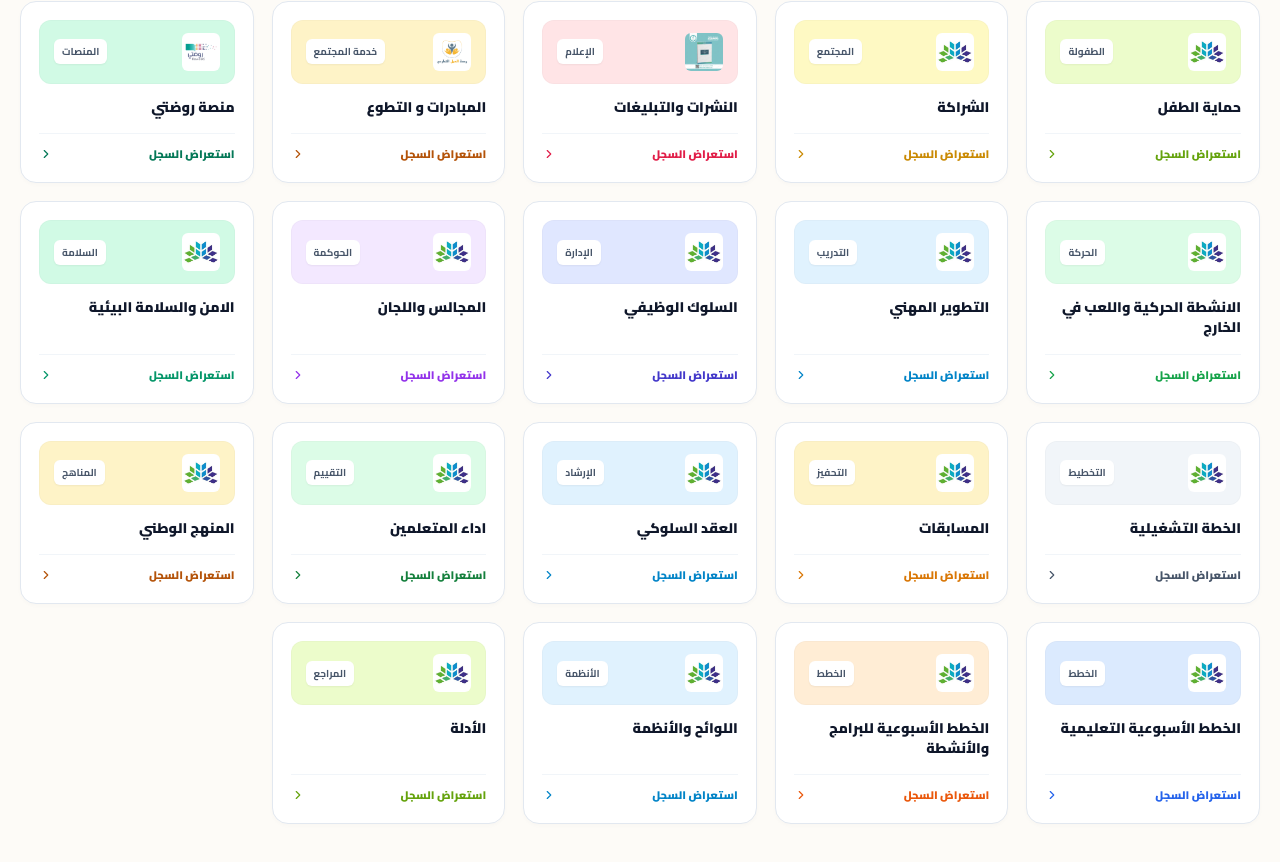
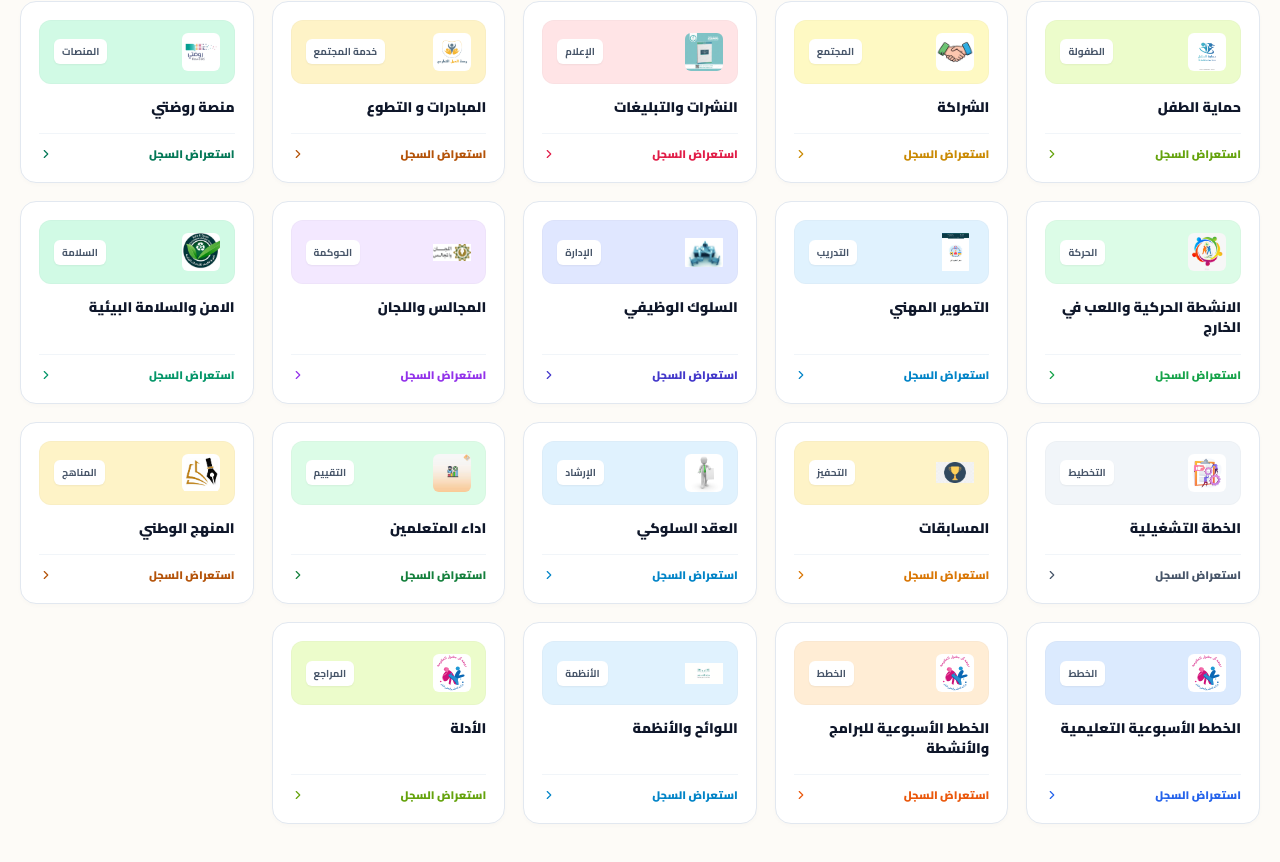
Before and after one commit to MOO651/kindergarten-archive, a React (Vite) app: page / in a window 1280 px wide. Shown: the part 868-1730 px from the top of the page. Built offline with nearby package versions, Linux system fonts and the light colour scheme; no server answers; the HTML template or start-up script is replaced by a standard one.

Commit message:
Use correct section image assets

```diff
--- a/src/pages/Home.jsx
+++ b/src/pages/Home.jsx
@@ -11,7 +11,7 @@ export default function Home() {
   // الأقسام الرسمية المتاحة في أرشيف الروضة
   const sections = [
     { id: 1, title: 'الدعم الموحد', category: 'الأنظمة', img: '/الدعم الموحد.jpg', bg: '#e0f2fe', color: '#0284c7' },
-    { id: 2, title: 'التقويم المدرسي', category: 'التنظيم', img: '/شعار.jpg', bg: '#d1fae5', color: '#059669' },
+    { id: 2, title: 'التقويم المدرسي', category: 'التنظيم', img: '/school-logo.svg', bg: '#d1fae5', color: '#059669' },
     { id: 3, title: 'منصة عين الاثرائية', category: 'المنصات', img: '/عين.jpg', bg: '#fef3c7', color: '#d97706' },
     { id: 4, title: 'حضوري', category: 'الحضور', img: '/حضوري.png', bg: '#ccfbf1', color: '#0d9488' },
     { id: 5, title: 'نظام نور', category: 'الأنظمة', img: '/نور.jpg', bg: '#e0e7ff', color: '#4f46e5' },
@@ -22,27 +22,27 @@ export default function Home() {
     { id: 9, title: 'البرامج والأنشطة', category: 'الأنشطة', img: '/البرامج والانشطة.jpg', bg: '#ffedd5', color: '#ea580c' },
     { id: 10, title: 'الانضباط المدرسي', category: 'التوجيه', img: '/الانضباط المدرسي.jpg', bg: '#cffafe', color: '#0891b2' },
 
-    { id: 11, title: 'حماية الطفل', category: 'الطفولة', img: '/شعار.jpg', bg: '#ecfccb', color: '#65a30d' },
-    { id: 12, title: 'الشراكة', category: 'المجتمع', img: '/شعار.jpg', bg: '#fef9c3', color: '#ca8a04' },
+    { id: 11, title: 'حماية الطفل', category: 'الطفولة', img: '/حماية الطفل.png', bg: '#ecfccb', color: '#65a30d' },
+    { id: 12, title: 'الشراكة', category: 'المجتمع', img: '/الشراكه.jpg', bg: '#fef9c3', color: '#ca8a04' },
     { id: 13, title: 'النشرات والتبليغات', category: 'الإعلام', img: '/النشرات والتبليغات.jpg', bg: '#ffe4e6', color: '#e11d48' },
     { id: 14, title: 'المبادرات و التطوع', category: 'خدمة المجتمع', img: '/المبادرات و التطوع.png', bg: '#fef3c7', color: '#b45309' },
     { id: 15, title: 'منصة روضتي', category: 'المنصات', img: '/منصة روضتي.png', bg: '#d1fae5', color: '#047857' },
 
-    { id: 16, title: 'الانشطة الحركية واللعب في الخارج', category: 'الحركة', img: '/شعار.jpg', bg: '#dcfce7', color: '#16a34a' },
-    { id: 17, title: 'التطوير المهني', category: 'التدريب', img: '/شعار.jpg', bg: '#e0f2fe', color: '#0284c7' },
-    { id: 18, title: 'السلوك الوظيفي', category: 'الإدارة', img: '/شعار.jpg', bg: '#e0e7ff', color: '#4338ca' },
-    { id: 19, title: 'المجالس واللجان', category: 'الحوكمة', img: '/شعار.jpg', bg: '#f3e8ff', color: '#9333ea' },
-    { id: 20, title: 'الامن والسلامة البيئية', category: 'السلامة', img: '/شعار.jpg', bg: '#d1fae5', color: '#059669' },
+    { id: 16, title: 'الانشطة الحركية واللعب في الخارج', category: 'الحركة', img: '/الانشطة الحراكة واللعب في الخارج.jpg', bg: '#dcfce7', color: '#16a34a' },
+    { id: 17, title: 'التطوير المهني', category: 'التدريب', img: '/التطوير المهني.webp', bg: '#e0f2fe', color: '#0284c7' },
+    { id: 18, title: 'السلوك الوظيفي', category: 'الإدارة', img: '/السلوك التوظيفي.jpg', bg: '#e0e7ff', color: '#4338ca' },
+    { id: 19, title: 'المجالس واللجان', category: 'الحوكمة', img: '/المجالس و اللجان.png', bg: '#f3e8ff', color: '#9333ea' },
+    { id: 20, title: 'الامن والسلامة البيئية', category: 'السلامة', img: '/السلامة البيئية.jpg', bg: '#d1fae5', color: '#059669' },
 
-    { id: 21, title: 'الخطة التشغيلية', category: 'التخطيط', img: '/شعار.jpg', bg: '#f1f5f9', color: '#475569' },
-    { id: 22, title: 'المسابقات', category: 'التحفيز', img: '/شعار.jpg', bg: '#fef3c7', color: '#d97706' },
-    { id: 23, title: 'العقد السلوكي', category: 'الإرشاد', img: '/شعار.jpg', bg: '#e0f2fe', color: '#0284c7' },
-    { id: 24, title: 'اداء المتعلمين', category: 'التقييم', img: '/شعار.jpg', bg: '#dcfce7', color: '#15803d' },
-    { id: 25, title: 'المنهج الوطني', category: 'المناهج', img: '/شعار.jpg', bg: '#fef3c7', color: '#b45309' },
-    { id: 26, title: 'الخطط الأسبوعية التعليمية', category: 'الخطط', img: '/شعار.jpg', bg: '#dbeafe', color: '#2563eb' },
-    { id: 27, title: 'الخطط الأسبوعية للبرامج والأنشطة', category: 'الخطط', img: '/شعار.jpg', bg: '#ffedd5', color: '#ea580c' },
-    { id: 28, title: 'اللوائح والأنظمة', category: 'الأنظمة', img: '/شعار.jpg', bg: '#e0f2fe', color: '#0284c7' },
-    { id: 29, title: 'الأدلة', category: 'المراجع', img: '/شعار.jpg', bg: '#ecfccb', color: '#65a30d' },
+    { id: 21, title: 'الخطة التشغيلية', category: 'التخطيط', img: '/الخطة التشغلية.jpg', bg: '#f1f5f9', color: '#475569' },
+    { id: 22, title: 'المسابقات', category: 'التحفيز', img: '/المسابقات.png', bg: '#fef3c7', color: '#d97706' },
+    { id: 23, title: 'العقد السلوكي', category: 'الإرشاد', img: '/العقد السلوكي.jpg', bg: '#e0f2fe', color: '#0284c7' },
+    { id: 24, title: 'اداء المتعلمين', category: 'التقييم', img: '/اداء المتعلمين.jpg', bg: '#dcfce7', color: '#15803d' },
+    { id: 25, title: 'المنهج الوطني', category: 'المناهج', img: '/المنهج الوطني.jpg', bg: '#fef3c7', color: '#b45309' },
+    { id: 26, title: 'الخطط الأسبوعية التعليمية', category: 'الخطط', img: '/school-logo.svg', bg: '#dbeafe', color: '#2563eb' },
+    { id: 27, title: 'الخطط الأسبوعية للبرامج والأنشطة', category: 'الخطط', img: '/school-logo.svg', bg: '#ffedd5', color: '#ea580c' },
+    { id: 28, title: 'اللوائح والأنظمة', category: 'الأنظمة', img: '/ministry-official.jpg', bg: '#e0f2fe', color: '#0284c7' },
+    { id: 29, title: 'الأدلة', category: 'المراجع', img: '/school-logo.svg', bg: '#ecfccb', color: '#65a30d' },
   ];
 
   const filteredSections = sections.filter(sec =>
```
